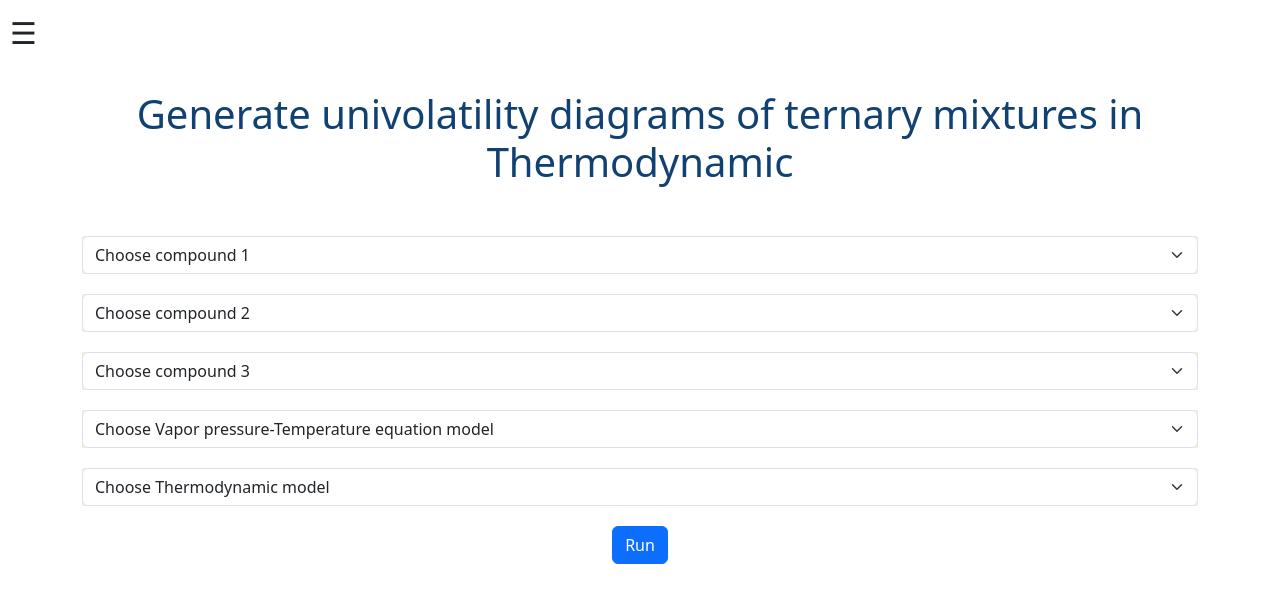
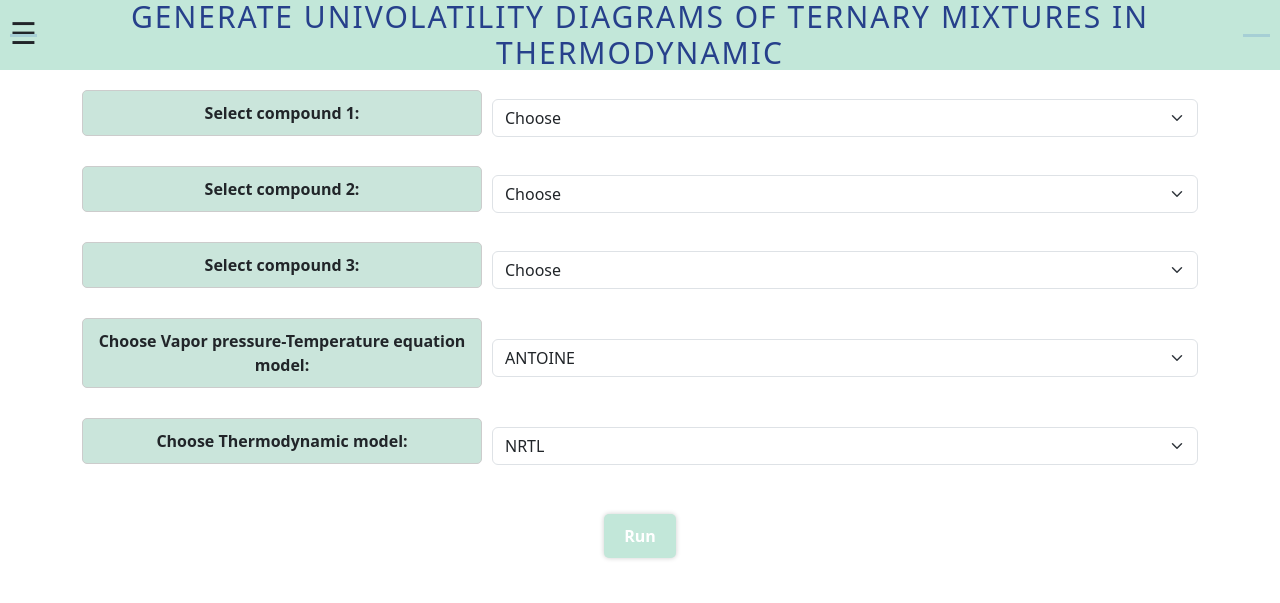
Before and after one commit to ocots/dacota, a Django app: page / in a window 1280 px wide. Shown: the top 603 px of the page. Run offline with Django 4.2, Linux system fonts and the light colour scheme; data that the repository does not hold is empty.

Commit message:
index.css

```diff
--- a/backend_django/ternary_azeotrope/static/index.css
+++ b/backend_django/ternary_azeotrope/static/index.css
@@ -8,11 +8,106 @@ h1 {
 .component {
     margin-top: 20px;
     margin-bottom: 20px;
-    background-color: antiquewhite;
-}
+    display: flex; /* use flexbox to position the elements */
+    align-items: center; /* align items vertically */
+
+  }
+
+  label {
+    margin-right: 10px; /* add some spacing between the label and selector */
+    width: 400px;
+    background-color: #cae5db;
+    padding: 10px;
+    border: 1px solid #ccc;
+    border-radius: 5px;
+    font-size: 16px;
+    font-weight: bold;
+    display: inline-block;
+    margin-bottom: 10px;
+  }
+
+
+
+  select {
+    flex: 1; /* set the selector to fill the remaining space */
+  }
+
+
+
+
 
 
 #spinner {
     margin-top: 30px;
     display: none;
 }
+
+.title-bar {
+    background-color: #C2E7D9;
+    height: 70px;
+    display: flex;
+    justify-content: center;
+    align-items: center;
+    position: relative;
+    overflow: hidden;
+  }
+
+  .bar {
+    width: 30px;
+    height: 3px;
+    background-color: #A6CFD5;
+    margin: 0 10px;
+    position: relative;
+    z-index: 2;
+  }
+
+  .bar:before,
+  .bar:after {
+    content: "";
+    position: absolute;
+    width: 100%;
+    height: 100%;
+    background-color: inherit;
+    transform: scaleX(0);
+    transition: transform 0.3s ease-in-out;
+    z-index: -1;
+  }
+
+  .bar:before {
+    top: -6px;
+  }
+
+  .bar:after {
+    bottom: -6px;
+  }
+
+  .bar:hover:before,
+  .bar:hover:after {
+    transform: scaleX(1);
+  }
+
+  .title {
+    color: #26408B;
+    text-transform: uppercase;
+    font-size: 30px;
+    letter-spacing: 2px;
+    position: relative;
+    z-index: 2;
+  }
+
+  .title span {
+    display: inline-block;
+    animation-name: color-change;
+    animation-duration: 6s;
+    animation-iteration-count: infinite;
+    animation-direction: alternate;
+  }
+
+  @keyframes color-change {
+    from {
+      color: #23c587;
+    }
+    to {
+      color: #A6CFD5;
+    }
+  }
--- a/backend_django/ternary_azeotrope/static/js/index.js
+++ b/backend_django/ternary_azeotrope/static/js/index.js
@@ -1,18 +1,10 @@
 document.addEventListener("DOMContentLoaded", function () {
-
   /* SLIDING BAR CODE*/
   const menuIcon = document.getElementById("menu-icon");
   const menu = document.getElementById("menu");
-  const content = document.getElementById("content");
 
   menuIcon.addEventListener("click", function () {
     menu.classList.toggle("show");
-  });
-
-  content.addEventListener("click", function () {
-    if (menu.classList.contains("show")) {
-      menu.classList.remove("show");
-    }
   });
 
   var menuToggleIcon = document.getElementById("menu-icons");
@@ -23,19 +15,13 @@ document.addEventListener("DOMContentLoaded", function () {
     }
   });
 
-
   /* SPINNER CODE */
   const form = document.getElementById("components-selection");
   const spinner = document.getElementById("spinner");
   spinner.style.display = "none";
-  form.addEventListener("submit", function(event) {
+  form.addEventListener("submit", function (event) {
     event.preventDefault();
     spinner.style.display = "block";
     this.submit();
   });
-
-
-
-
-
 });
--- a/backend_django/ternary_azeotrope/static/js/menu.js
+++ b/backend_django/ternary_azeotrope/static/js/menu.js
@@ -1,22 +1,16 @@
 document.addEventListener("DOMContentLoaded", function () {
   const menuIcon = document.getElementById("menu-icon");
   const menu = document.getElementById("menu");
-  const content = document.getElementById("content");
 
   menuIcon.addEventListener("click", function () {
     menu.classList.toggle("show");
   });
 
-  content.addEventListener("click", function () {
+  var menuToggleIcon = document.getElementById("menu-icons");
+
+  menuToggleIcon.addEventListener("click", function () {
     if (menu.classList.contains("show")) {
       menu.classList.remove("show");
     }
   });
 });
-var menuToggleIcon = document.getElementById("menu-icons");
-
-menuToggleIcon.addEventListener("click", function () {
-  if (menu.classList.contains("show")) {
-    menu.classList.remove("show");
-  }
-});
--- a/backend_django/ternary_azeotrope/static/menu.css
+++ b/backend_django/ternary_azeotrope/static/menu.css
@@ -23,13 +23,7 @@
     font-size: 30px;
     cursor: pointer;
 }
-#menu-icons {
-    position: absolute;
-    top: 10px;
-    left: 10px;
-    font-size: 30px;
-    cursor: pointer;
-}
+
 p{
     color: rgb(174, 123, 27);
 }
@@ -44,3 +38,21 @@ p{
   #menu-close-icon i {
     color: white !important;
   }
+
+  .back-icon {
+    width: 40px;
+    height: 40px;
+    display: flex;
+    align-items: center;
+    justify-content: center;
+    border-radius: 50%;
+    color: white;
+    font-size: 20px;
+    box-shadow: 0 2px 4px rgba(0, 0, 0, 0.2);
+    transition: all 0.2s ease-in-out;
+  }
+
+  .back-icon:hover {
+    transform: scale(1.1);
+    box-shadow: 0 4px 8px rgba(0, 0, 0, 0.2);
+  }
--- a/backend_django/ternary_azeotrope/static/typeTriangle.css
+++ b/backend_django/ternary_azeotrope/static/typeTriangle.css
@@ -10,16 +10,22 @@
     margin: 5px;
     position: relative;
     overflow: hidden;
+    margin-top: 20px;
+    margin-bottom: 20px;
   }
 
   .btn-primary {
-    background-color: #747cad;
+    background-color: #C2E7D9;
     color: white;
+    margin-top: 20px;
+    margin-bottom: 20px;
   }
 
   .btn-secondary {
-    background-color: #747cad;
+    background-color: #C2E7D9;
     color: white;
+    margin-top: 20px;
+    margin-bottom: 20px;
   }
 
   .btn-primary.clicked {
--- a/backend_django/ternary_azeotrope/templates/ternary_azeotrope/index.html
+++ b/backend_django/ternary_azeotrope/templates/ternary_azeotrope/index.html
@@ -13,10 +13,22 @@ Home {%endblock%} {% block head %}
   src="{% static 'js/menu.js' %}"
   charset="utf-8"
 ></script>
+<link rel="stylesheet" type="text/css" href="{% static 'typeTriangle.css' %}" />
+<script
+  type="text/javascript"
+  src="{% static 'js/typeTriangle.js' %}"
+  charset="utf-8"
+></script>
 
 {% endblock %} {% block content %}
-
-<h1>Generate univolatility diagrams of ternary mixtures in Thermodynamic</h1>
+<div class="title-bar">
+  {% block bar %}{% include "ternary_azeotrope/menu.html" %}{% endblock%}
+  <div class="bar"></div>
+  <h1 class="title">
+    Generate univolatility diagrams of ternary mixtures in Thermodynamic
+  </h1>
+  <div class="bar"></div>
+</div>
 
 <form
   action="{% url 'run' %}"
@@ -27,8 +39,9 @@ Home {%endblock%} {% block head %}
   {% csrf_token %}
   <div id="componenetsSelection">
     <div class="component">
+      <label for="my-select">Select compound 1:</label>
       <select name="component1" class="form-select">
-        <option selected>Choose compound 1</option>
+        <option selected>Choose</option>
         {% for component in components%}
         <option value="{{component.id}}">{{component}}</option>
         {% endfor %}
@@ -36,8 +49,9 @@ Home {%endblock%} {% block head %}
     </div>
 
     <div class="component">
+      <label for="my-select">Select compound 2:</label>
       <select name="component2" class="form-select">
-        <option selected>Choose compound 2</option>
+        <option selected>Choose</option>
         {% for component in components%}
         <option value="{{component.id}}">{{component}}</option>
         {% endfor %}
@@ -45,8 +59,9 @@ Home {%endblock%} {% block head %}
     </div>
 
     <div class="component">
+      <label for="my-select">Select compound 3:</label>
       <select name="component3" class="form-select">
-        <option selected>Choose compound 3</option>
+        <option selected>Choose</option>
         {% for component in components%}
         <option value="{{component.id}}">{{component}}</option>
         {% endfor %}
@@ -54,18 +69,18 @@ Home {%endblock%} {% block head %}
     </div>
 
     <div class="component">
+      <label for="my-select"
+        >Choose Vapor pressure-Temperature equation model:</label
+      >
       <select name="component4" class="form-select">
-        <option selected>
-          Choose Vapor pressure-Temperature equation model
-        </option>
-        <option>ANTOINE</option>
+        <option selected>ANTOINE</option>
       </select>
     </div>
 
     <div class="component">
+      <label for="my-select">Choose Thermodynamic model:</label>
       <select name="component5" class="form-select">
-        <option selected>Choose Thermodynamic model</option>
-        <option>NRTL</option>
+        <option selected>NRTL</option>
       </select>
     </div>
 
--- a/backend_django/ternary_azeotrope/templates/ternary_azeotrope/layout.html
+++ b/backend_django/ternary_azeotrope/templates/ternary_azeotrope/layout.html
@@ -28,7 +28,6 @@
     {% block head %} {% endblock %}
   </head>
   <body>
-    {% block bar %}{% include "ternary_azeotrope/menu.html" %}{% endblock%}
     {%block content %} {% endblock %}
   </body>
 </html>
--- a/backend_django/ternary_azeotrope/templates/ternary_azeotrope/menu.html
+++ b/backend_django/ternary_azeotrope/templates/ternary_azeotrope/menu.html
@@ -1,5 +1,22 @@
 <div id="menu-icon">&#9776;</div>
 <nav id="menu">
-  <div id="menu-icons">&#9776;</div>
+  <div id="menu-icons" class="back-icon">
+    <svg
+      xmlns="http://www.w3.org/2000/svg"
+      width="24"
+      height="24"
+      fill="currentColor"
+      class="bi bi-arrow-left"
+      viewBox="0 0 16 16"
+    >
+      <path
+        fill-rule="evenodd"
+        d="M10.354 3.146a.5.5 0 0 1 0 .708L6.707 8l3.647 3.146a.5.5 0 1 1-.708.708l-4-3.5a.5.5 0 0 1 0-.708l4-3.5a.5.5 0 0 1 .708 0z"
+      />
+      <path
+        fill-rule="evenodd"
+        d="M6.5 8a.5.5 0 0 1 0-1h7a.5.5 0 0 1 0 1h-7z"
+      />
+    </svg>
+  </div>
 </nav>
-<div id="content"></div>
```
